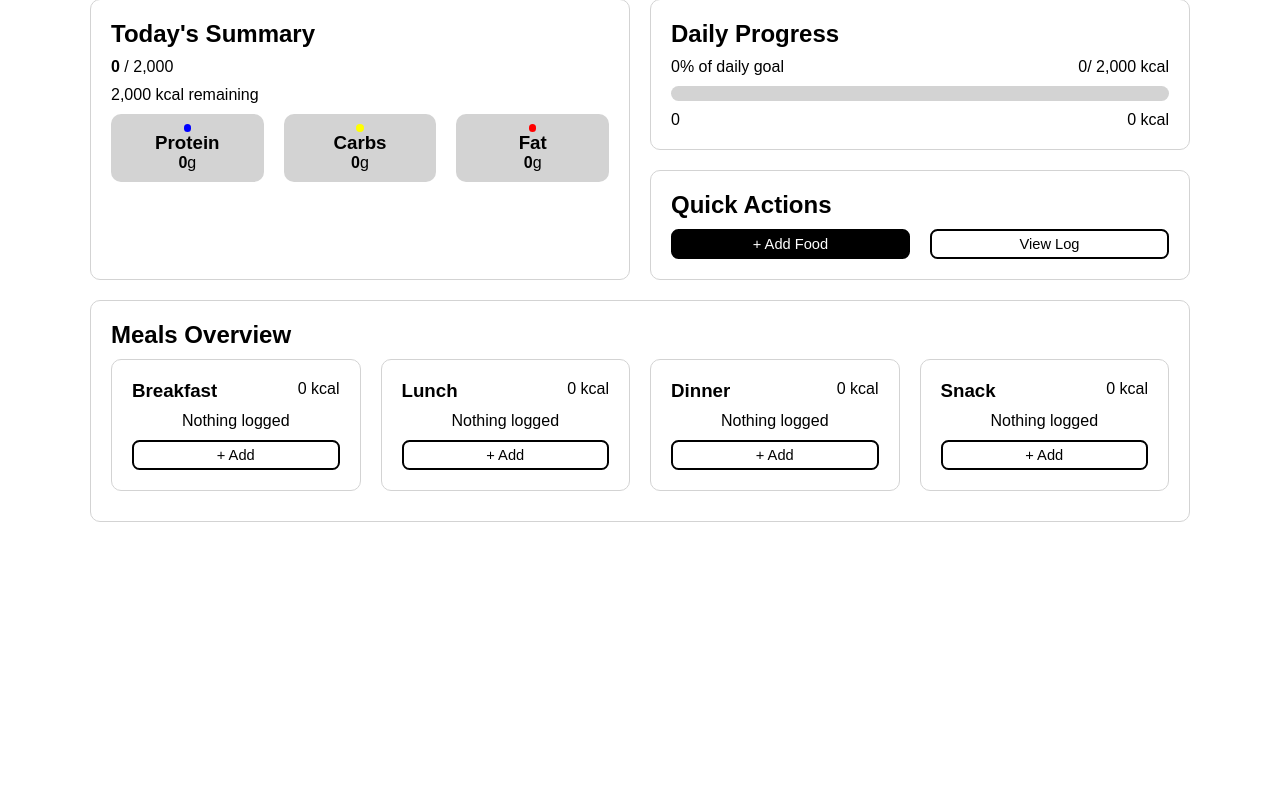
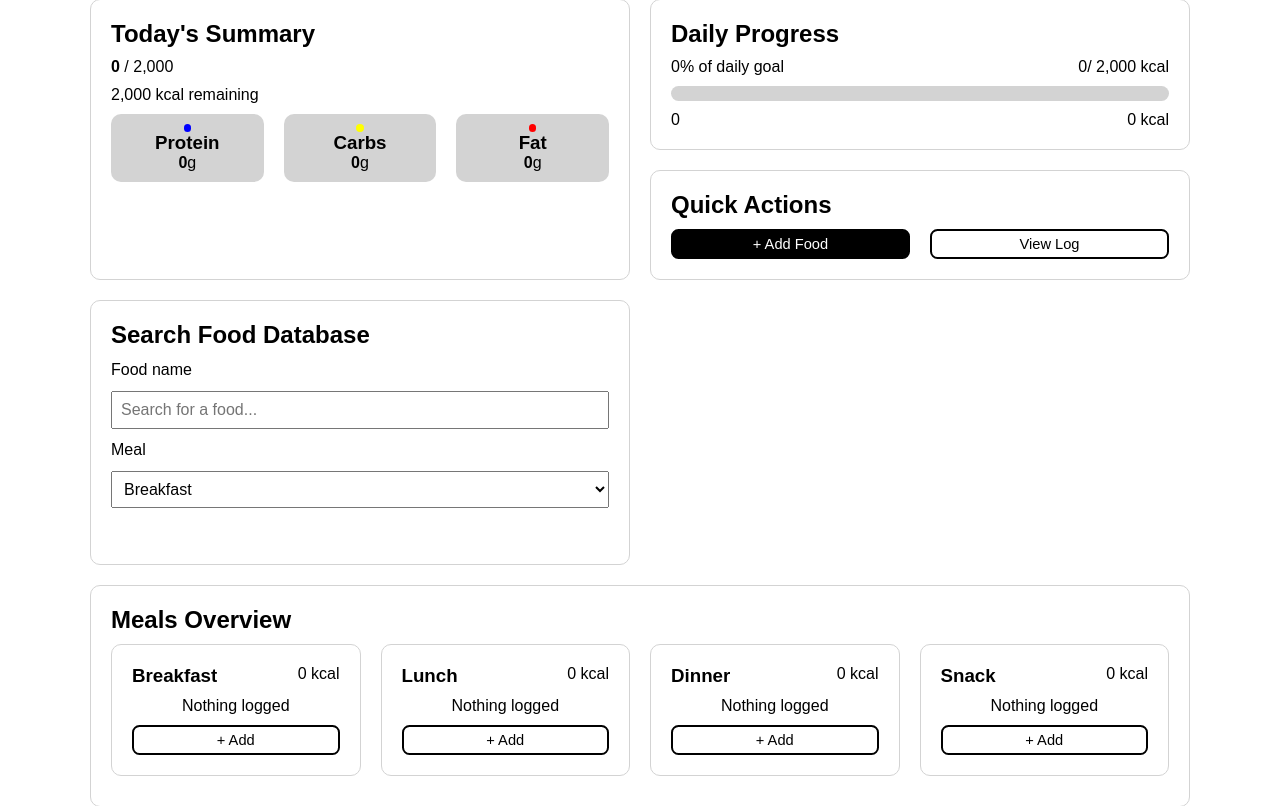
Before and after one commit to abitsma/Health_App, a Django app: page / in a window 1280 px wide. Shown: the part 148-954 px from the top of the page. Before the commit the page ends 670 px from the top, so only its background shows below. Run offline with Django 5.2, Linux system fonts and the light colour scheme; data that the repository does not hold is empty; parts of the project's set-up code (start-up, migrations or seed data) failed here and were passed over; some web fonts are replaced.

Commit message:
tried working on the search bar for our database, please check and confirm i'm to screwing things up

```diff
--- a/tracker/static/tracker/index.css
+++ b/tracker/static/tracker/index.css
@@ -161,3 +161,35 @@
         grid-template-columns: repeat(4, 1fr);
     }
 }
+
+#foodSearchWidget {
+    display: flex;
+    flex-direction: column;
+    gap: 0.75rem;
+}
+
+#foodSearchInput,
+#mealTypeSelect {
+    padding: 0.5rem;
+    font-size: 1rem;
+}
+
+#foodSearchResults {
+    display: flex;
+    flex-direction: column;
+    gap: 0.5rem;
+}
+
+.food-search-result {
+    display: flex;
+    justify-content: space-between;
+    align-items: center;
+    gap: 1rem;
+    padding: 0.75rem;
+    border-radius: 8px;
+    border: 1px solid #ddd;
+}
+
+.food-search-result p {
+    margin: 0;
+}
--- a/tracker/static/tracker/index.js
+++ b/tracker/static/tracker/index.js
@@ -304,5 +304,89 @@ function formatIntString(intAsString) {
     let afterCommaSplice = intAsString.slice(commaSpliceIndex, intAsString.length);
     return beforeCommaSplice + "," + afterCommaSplice;
 }
+// Food database search elements
+const foodSearchInput = document.querySelector("#foodSearchInput");
+const foodSearchResults = document.querySelector("#foodSearchResults");
+const foodSearchStatus = document.querySelector("#foodSearchStatus");
+const mealTypeSelect = document.querySelector("#mealTypeSelect");
 
+const addSearchedFoodForm = document.querySelector("#addSearchedFoodForm");
+const selectedFoodName = document.querySelector("#selectedFoodName");
+const selectedFoodCalories = document.querySelector("#selectedFoodCalories");
+const selectedMealType = document.querySelector("#selectedMealType");
+
+let foodSearchTimer = null;
+
+if (foodSearchInput) {
+    foodSearchInput.addEventListener("input", function () {
+        clearTimeout(foodSearchTimer);
+
+        foodSearchTimer = setTimeout(function () {
+            searchFoodDatabase(foodSearchInput.value);
+        }, 300);
+    });
+}
+
+async function searchFoodDatabase(query) {
+    query = query.trim();
+
+    foodSearchResults.innerHTML = "";
+    foodSearchStatus.textContent = "";
+
+    if (query.length < 2) {
+        foodSearchStatus.textContent = "Type at least 2 characters to search.";
+        return;
+    }
+
+    foodSearchStatus.textContent = "Searching...";
+
+    try {
+        const response = await fetch(`/food-search/?q=${encodeURIComponent(query)}`);
+
+        if (!response.ok) {
+            foodSearchStatus.textContent = "Something went wrong with the search.";
+            return;
+        }
+
+        const data = await response.json();
+
+        foodSearchResults.innerHTML = "";
+
+        if (data.results.length === 0) {
+            foodSearchStatus.textContent = "No foods found.";
+            return;
+        }
+
+        foodSearchStatus.textContent = `Showing ${data.results.length} result(s).`;
+
+        data.results.forEach(function (food) {
+            const resultCard = document.createElement("div");
+            resultCard.classList.add("food-search-result");
+
+            const foodInfo = document.createElement("p");
+            foodInfo.textContent = `${food.name} - ${food.calories} calories`;
+
+            const addButton = document.createElement("button");
+            addButton.type = "button";
+            addButton.textContent = "+ Add";
+
+            addButton.addEventListener("click", function () {
+                selectedFoodName.value = food.name;
+                selectedFoodCalories.value = food.calories;
+                selectedMealType.value = mealTypeSelect.value;
+
+                addSearchedFoodForm.submit();
+            });
+
+            resultCard.appendChild(foodInfo);
+            resultCard.appendChild(addButton);
+
+            foodSearchResults.appendChild(resultCard);
+        });
+
+    } catch (error) {
+        foodSearchStatus.textContent = "Search failed. Check the console.";
+        console.error(error);
+    }
+}
 init()
--- a/tracker/templates/tracker/index.html
+++ b/tracker/templates/tracker/index.html
@@ -76,6 +76,38 @@
             </div>
         </section>
 
+<section class="widget" id="foodSearchWidget">
+    <h2>Search Food Database</h2>
+
+    <label for="foodSearchInput">Food name</label>
+    <input
+        type="text"
+        id="foodSearchInput"
+        placeholder="Search for a food..."
+        autocomplete="off"
+    >
+
+    <label for="mealTypeSelect">Meal</label>
+    <select id="mealTypeSelect">
+        <option value="breakfast">Breakfast</option>
+        <option value="lunch">Lunch</option>
+        <option value="dinner">Dinner</option>
+        <option value="snack">Snack</option>
+    </select>
+
+    <p id="foodSearchStatus"></p>
+
+    <div id="foodSearchResults"></div>
+
+    <form id="addSearchedFoodForm" method="post" action="{% url 'add_food' %}">
+        {% csrf_token %}
+
+        <input type="hidden" name="food_name" id="selectedFoodName">
+        <input type="hidden" name="calories" id="selectedFoodCalories">
+        <input type="hidden" name="meal_type" id="selectedMealType">
+    </form>
+</section>
+
         <section class="widget" id="mealsOverview">
             <h2>Meals Overview</h2>
 
--- a/tracker/urls.py
+++ b/tracker/urls.py
@@ -6,4 +6,7 @@ urlpatterns = [
     path("", views.dashboard, name="dashboard"),
     path("log/", views.log, name="log"),
     path("add-food/", views.add_food, name="add_food"),
+
+    # Searches the large JSON food database
+    path("food-search/", views.search_food_database, name="search_food_database"),
 ]
--- a/tracker/views.py
+++ b/tracker/views.py
@@ -1,7 +1,211 @@
 from django.shortcuts import render, redirect
 from django.utils import timezone
 from django.contrib import messages
+from django.http import JsonResponse
+
+from pathlib import Path
+from functools import lru_cache
+import json
+
 from .models import FoodEntry, UserGoal
+
+# This points to:
+# HEALTH_APP / Austins_New_Data / clean_data.json
+FOOD_DATA_FILE = (
+    Path(__file__).resolve().parent.parent
+    / "Austins_New_Data"
+    / "clean_data.json"
+)
+
+
+@lru_cache(maxsize=1)
+def load_food_database():
+    """
+    Loads the large JSON food database one time and keeps it cached.
+
+    This matters because the JSON file is very large. Without caching,
+    Django would reopen and reread the full file every time someone searches.
+    """
+
+    with open(FOOD_DATA_FILE, "r", encoding="utf-8") as file:
+        data = json.load(file)
+
+    # Most likely, your JSON is a list of food dictionaries.
+    # Example:
+    # [
+    #   {"name": "Apple", "calories": 95},
+    #   {"name": "Banana", "calories": 105}
+    # ]
+    if isinstance(data, list):
+        records = data
+
+    # Sometimes JSON files store the list inside a bigger dictionary.
+    # Example:
+    # {
+    #   "foods": [...]
+    # }
+    elif isinstance(data, dict):
+        records = []
+
+        for possible_key in ["foods", "data", "items", "results"]:
+            if possible_key in data and isinstance(data[possible_key], list):
+                records = data[possible_key]
+                break
+
+    else:
+        records = []
+
+    searchable_foods = []
+
+    for food in records:
+        if not isinstance(food, dict):
+            continue
+
+        # This makes the search flexible.
+        # Since we do not know the exact JSON column names yet,
+        # this searches across every value in each food object.
+        search_text = " ".join(
+            str(value)
+            for value in food.values()
+            if value is not None
+        ).lower()
+
+        searchable_foods.append({
+            "search_text": search_text,
+            "food": food,
+        })
+
+    return searchable_foods
+
+
+def get_first_available_value(food, possible_keys, default=""):
+    """
+    Tries several possible JSON key names and returns the first one that exists.
+
+    This helps because your JSON might use 'name', 'food_name',
+    'description', 'calories', 'Energy', etc.
+    """
+
+    for key in possible_keys:
+        value = food.get(key)
+
+        if value not in [None, ""]:
+            return value
+
+    return default
+
+
+def convert_to_int(value, default=0):
+    """
+    Converts calorie values safely.
+
+    Some JSON files store numbers as strings or decimals,
+    so this handles values like '95', '95.0', or 95.0.
+    """
+
+    try:
+        return int(float(str(value).replace(",", "")))
+    except ValueError:
+        return default
+    except TypeError:
+        return default
+
+
+def search_food_database(request):
+    """
+    Searches the JSON food database and returns matching foods as JSON.
+
+    Example URL:
+    /food-search/?q=apple
+    """
+
+    query = request.GET.get("q", "").strip().lower()
+
+    if len(query) < 2:
+        return JsonResponse({
+            "query": query,
+            "count": 0,
+            "results": [],
+            "message": "Type at least 2 characters to search."
+        })
+
+    all_foods = load_food_database()
+
+    results = []
+
+    for item in all_foods:
+        food = item["food"]
+        search_text = item["search_text"]
+
+        if query not in search_text:
+            continue
+
+        name = get_first_available_value(
+            food,
+            [
+                "name",
+                "food_name",
+                "food",
+                "Food",
+                "description",
+                "Description",
+                "item_name",
+            ],
+            "Unknown food"
+        )
+
+        calories = get_first_available_value(
+            food,
+            [
+                "calories",
+                "Calories",
+                "calorie",
+                "Calorie",
+                "energy",
+                "Energy",
+                "energy_kcal",
+                "Energy_kcal",
+                "kcal",
+                "Kcal",
+            ],
+            0
+        )
+
+        protein = get_first_available_value(
+            food,
+            ["protein", "Protein", "protein_g", "Protein_g"],
+            0
+        )
+
+        carbs = get_first_available_value(
+            food,
+            ["carbs", "Carbs", "carbohydrates", "Carbohydrates", "carbohydrate_g"],
+            0
+        )
+
+        fat = get_first_available_value(
+            food,
+            ["fat", "Fat", "fat_g", "Fat_g", "total_fat"],
+            0
+        )
+
+        results.append({
+            "name": str(name),
+            "calories": convert_to_int(calories),
+            "protein": protein,
+            "carbs": carbs,
+            "fat": fat,
+        })
+
+        # Important: stop early so we do not return hundreds/thousands of results.
+        if len(results) >= 25:
+            break
+
+    return JsonResponse({
+        "query": query,
+        "count": len(results),
+        "results": results,
+    })
 
 
 def dashboard(request):
@@ -77,7 +281,6 @@ def log(request):
     return render(request, "tracker/log.html", context)
 
 
-
 def add_food(request):
     if request.method != "POST":
         messages.error(request, "Food entries must be submitted from the form.")
```
